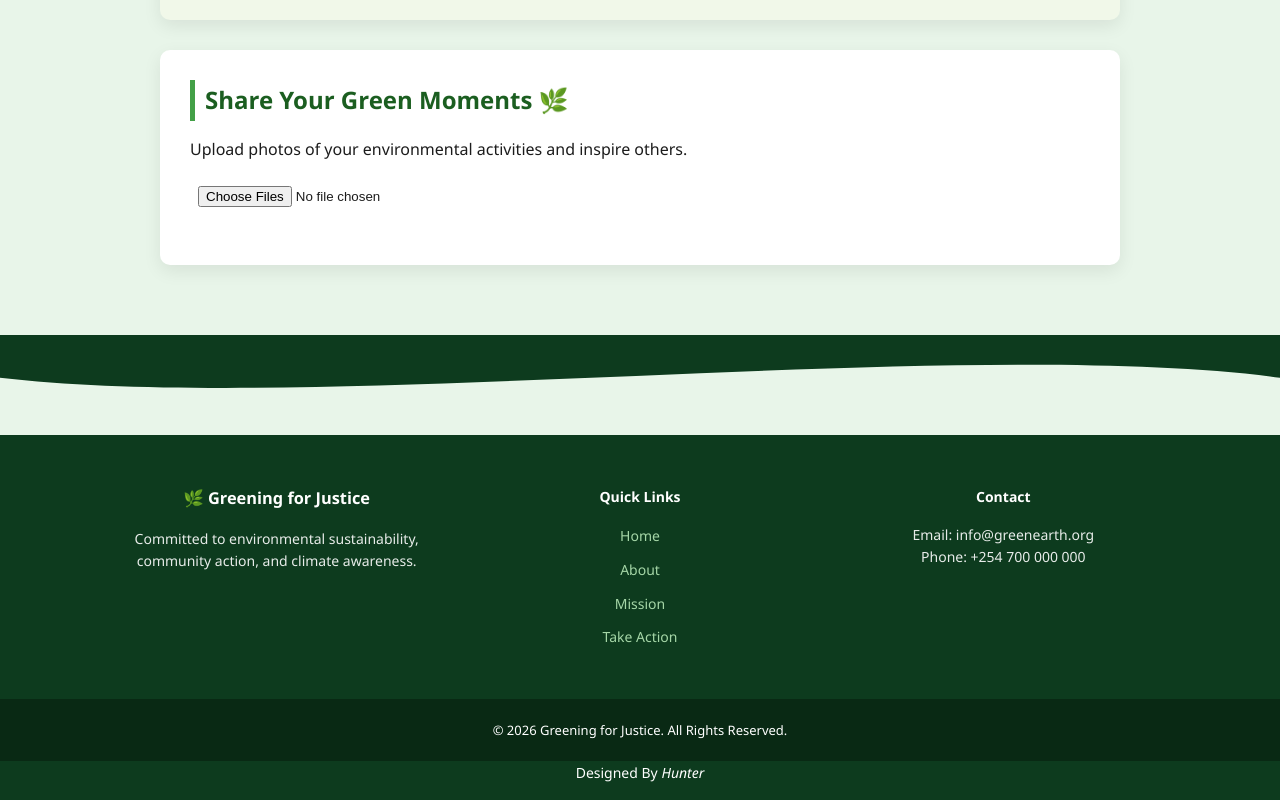
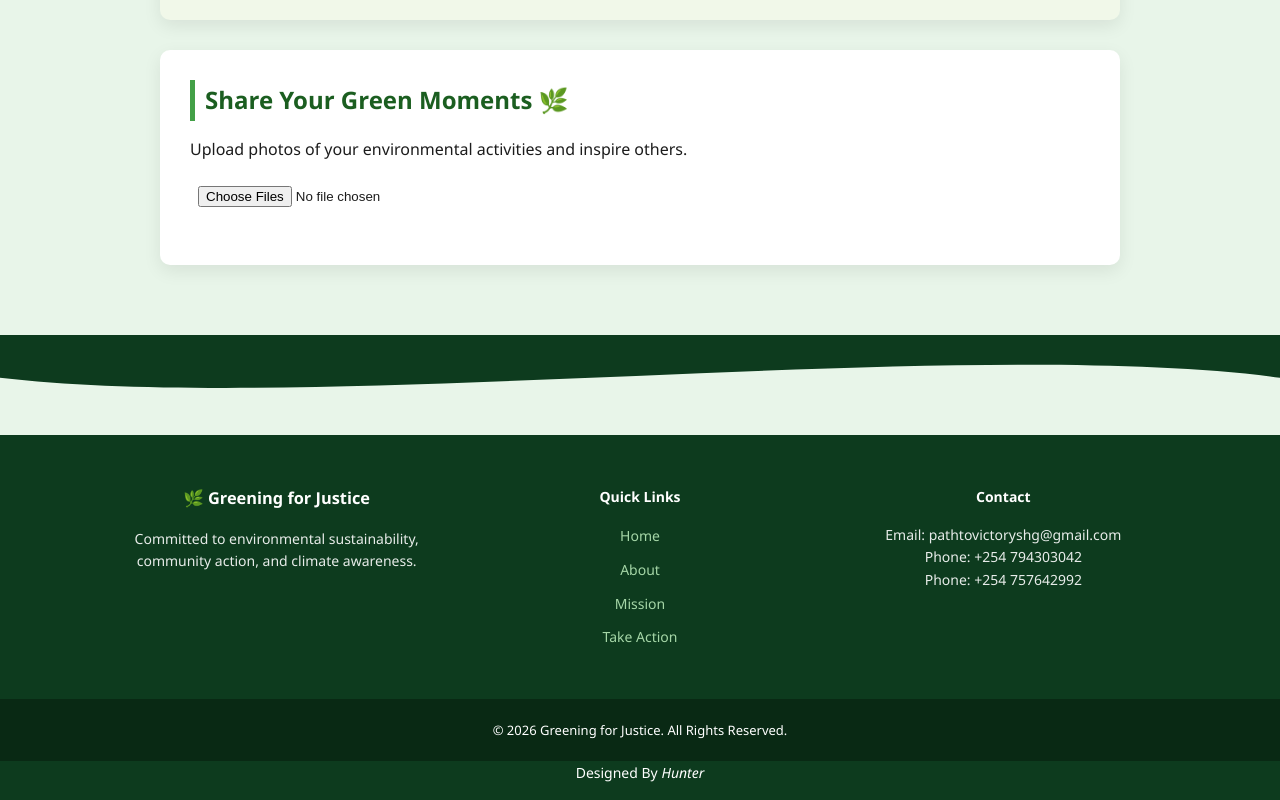
Before and after one commit to Path-to-victory/Greening--for--justice, a plain HTML site: page docs/index.html in a window 1280 px wide. Shown: the part 3517-4317 px from the top of the page. Drawn offline with Linux system fonts and the light colour scheme.

Commit message:
Update contact information in index.html

```diff
--- a/docs/index.html
+++ b/docs/index.html
@@ -182,8 +182,9 @@
 
         <div class="footer-column">
             <h4>Contact</h4>
-            <p>Email: info@greenearth.org</p>
-            <p>Phone: +254 700 000 000</p>
+            <p>Email: pathtovictoryshg@gmail.com</p>
+            <p>Phone: +254 794303042</p>
+            <p>Phone: +254 757642992</p>
         </div>
 
     </div>
```
